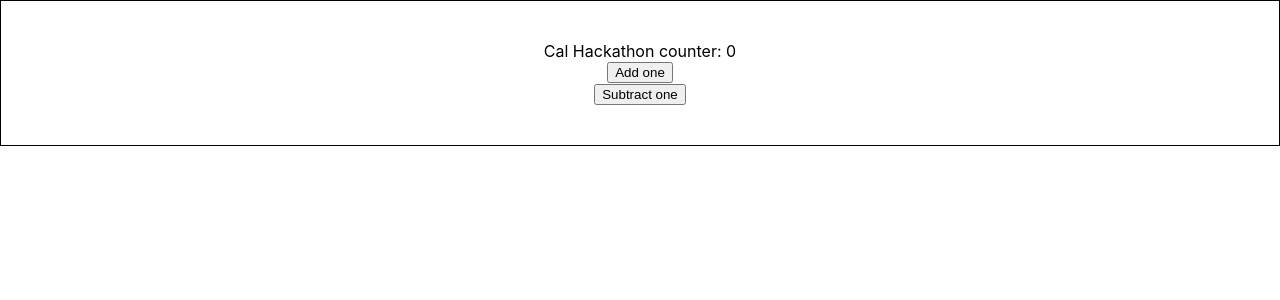
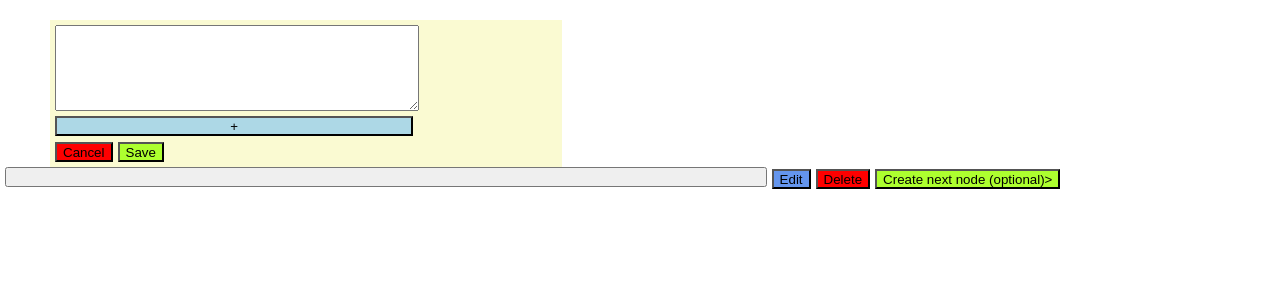
Before and after one commit to hackathoncal/hackathoncal-frontend, a React (Create React App) app: page / in a window 1280 px wide. Shown: the top 300 px of the page. Built offline with nearby package versions, Linux system fonts and the light colour scheme.

Commit message:
first push

```diff
--- /dev/null
+++ b/src/components/AddNewScenario.js
@@ -0,0 +1,27 @@
+import * as React from 'react';
+import Option from "./Option";
+import './scenario.scss';
+
+const AddNewScenario = () => {
+
+    const handleAddNew = () => {
+
+    }
+
+    return(
+        <div className={'main-div'}>
+            <textarea className={'txt-field textarea'}/>
+            <br/>
+            <div id={"options-id"} className={'txt-field'}/>
+            <button className={'button txt-field add'} onclick={()=>handleAddNew()}>+</button>
+            <div>
+                <div className={'footer'}>
+                    <button className={'button cancel-btn'}>Cancel</button>
+                    <button className={'button save-btn'}>Save</button>
+                </div>
+            </div>
+        </div>
+    )
+}
+
+export default AddNewScenario;
--- a/src/components/Main.js
+++ b/src/components/Main.js
@@ -2,25 +2,17 @@ import React, { Component } from "react";
 import { addOne, subtractOne } from "../redux/actions/counterAction.js";
 import { connect } from "react-redux";
 import "./Main.scss";
+import AddNewScenario from "./AddNewScenario";
+import Option from "./Option";
 
 class Main extends Component {
 
     render() {
-        let { count } = this.props.counter;
         return (
             <React.Fragment>
-                <div className="cover counter">
-                    <div>Cal Hackathon counter: {count}</div>
-                    <div>
-                        <button onClick={() => this.props.addOneToCounter(count)}>
-                            Add one
-                        </button>
-                    </div>
-                    <div>
-                        <button onClick={() => this.props.subtractOneFromCounter(count)}>
-                            Subtract one
-                        </button>
-                    </div>
+                <div>
+                    {AddNewScenario()}
+                    {Option()}
                 </div>
             </React.Fragment>
         );
--- /dev/null
+++ b/src/components/Option.js
@@ -0,0 +1,17 @@
+import * as React from 'react';
+import './scenario.scss';
+
+
+const Option = () => {
+
+    return(
+        <div className={'option-div'}>
+            <button className={'button txt-field'}/>
+            <button className={'button edit-btn'}>Edit</button>
+            <button className={'button delete-btn'}>Delete</button>
+            <button className={'button next-btn'}>Create next node (optional)></button>
+        </div>
+    )
+}
+
+export default Option;
--- /dev/null
+++ b/src/components/scenario.scss
@@ -0,0 +1,60 @@
+.txt-field {
+  width: 70%;
+
+}
+
+.textarea {
+  height: 80px;
+  margin-left: 5px;
+  margin-top: 5px;
+}
+
+.button {
+  height: 20px;
+  margin-left: 5px;
+}
+
+.add {
+  background-color: lightblue;
+}
+
+.main-div {
+  width: 40%;
+  margin-left: 50px;
+  margin-right: 50px;
+  margin-top: 20px;
+  background-color: lightgoldenrodyellow;
+}
+
+.option-div {
+  display: inline-block;
+  width: 85%;
+  height: 25px;
+}
+
+.footer {
+  display: inline-block;
+  text-align: right;
+  margin-bottom: 5px;
+  margin-top: 5px;
+}
+
+.edit-btn {
+  background-color: cornflowerblue;
+}
+
+.delete-btn {
+  background-color: red;
+}
+
+.cancel-btn{
+  background-color: red;
+}
+
+.next-btn {
+   background-color: greenyellow;
+ }
+
+.save-btn {
+  background-color: greenyellow;
+}
```
